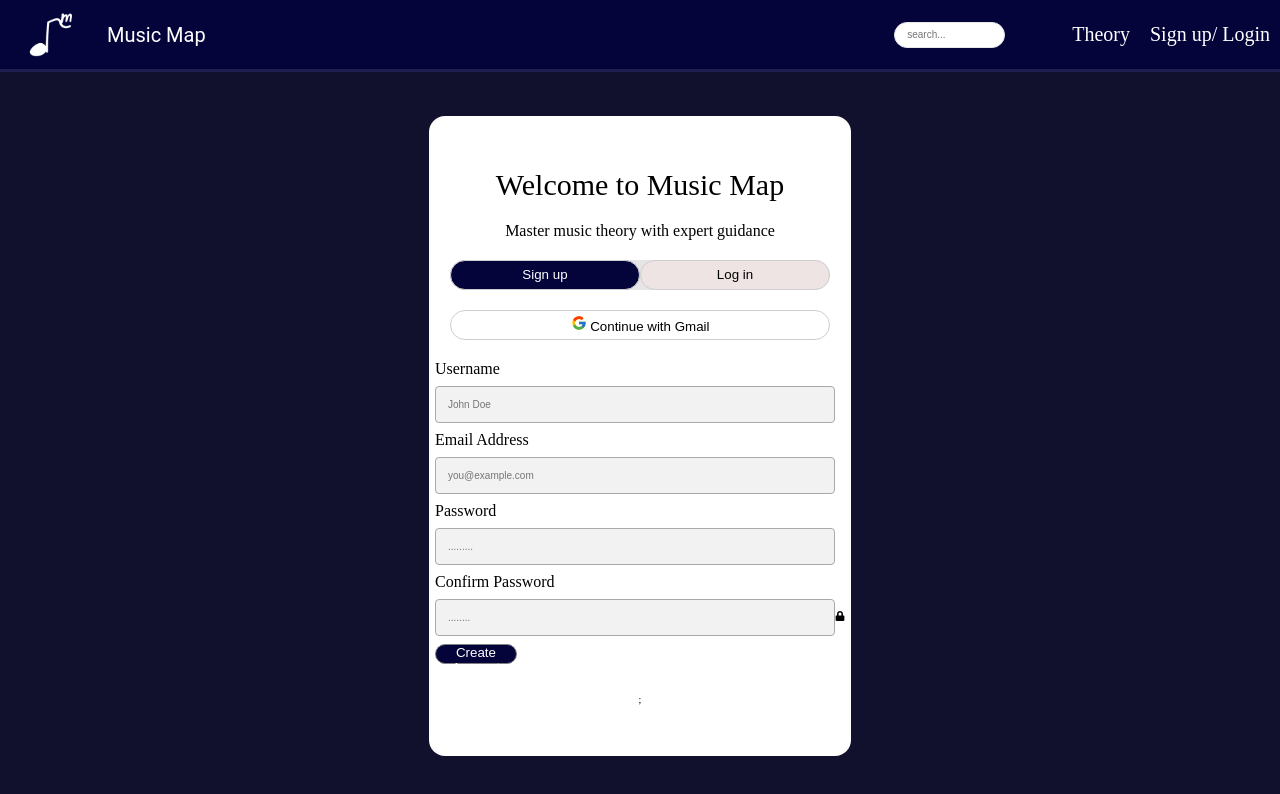
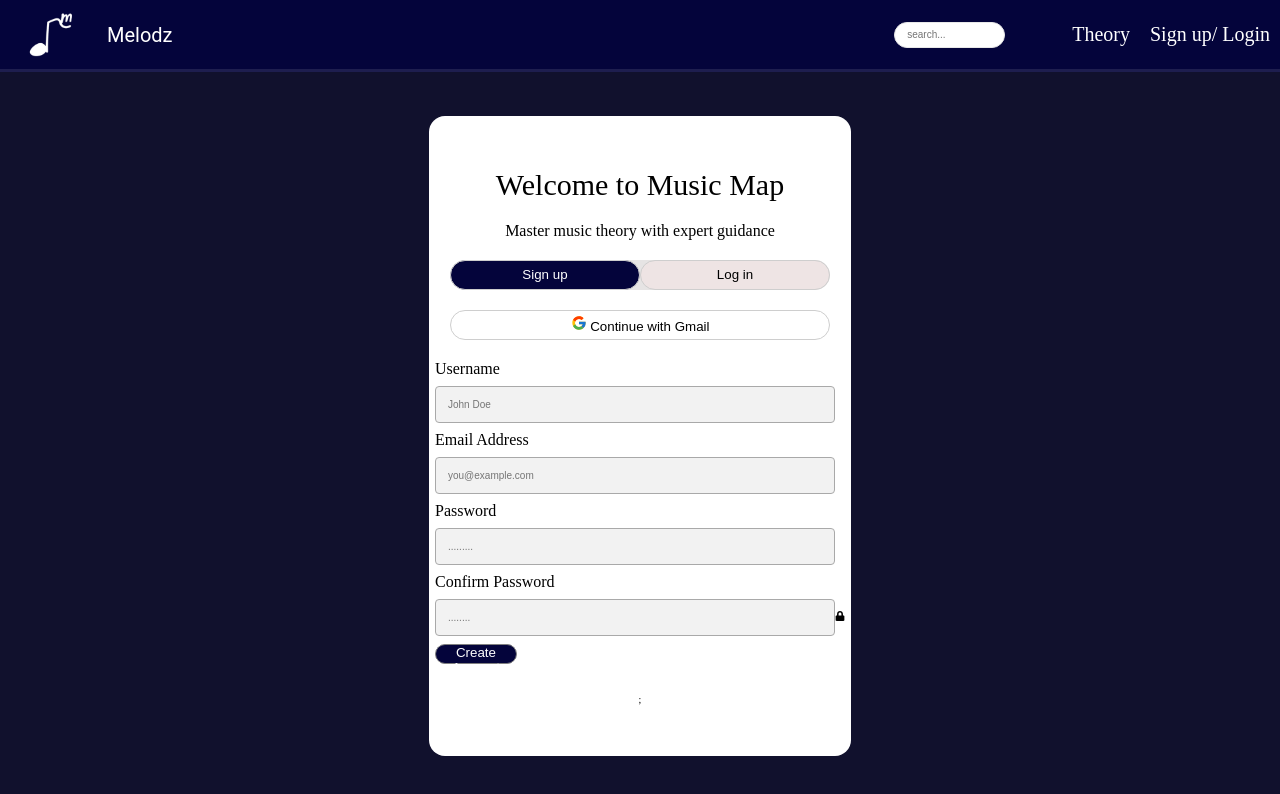
Before and after one commit to marshall-edmond/music-theory, a React (Vite) app in the folder frontend/: page /signup in a window 1280 px wide. Shown: the top 794 px of the page. Built offline with nearby package versions, Linux system fonts and the light colour scheme.

Commit message:
Site name change

```diff
--- a/frontend/src/components/Header.tsx
+++ b/frontend/src/components/Header.tsx
@@ -92,7 +92,7 @@ export default function Header() {
       <header className={styles.header}>
         <div className={styles.headerLeft}>
           <img src={logo} alt="Logo" className={styles.headerLogo}/>
-          <Link className={styles.brandLink} to='/'>Music Map</Link>
+          <Link className={styles.brandLink} to='/'>Melodz</Link>
         </div>
 
         <nav className={styles.headerRight}>
```
